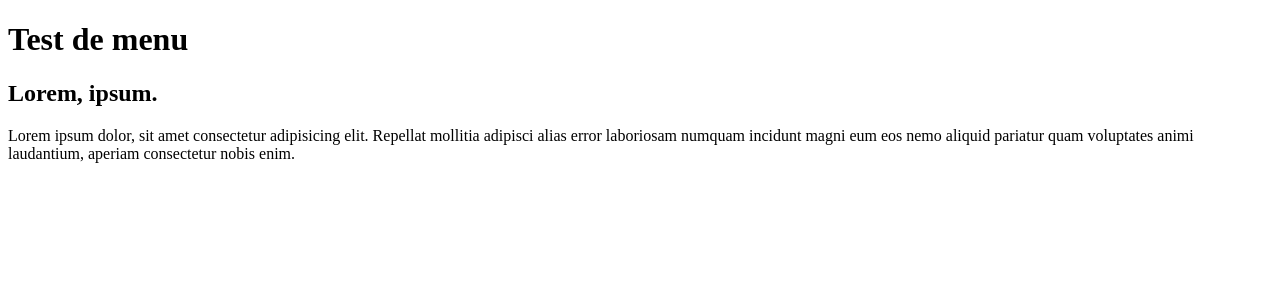
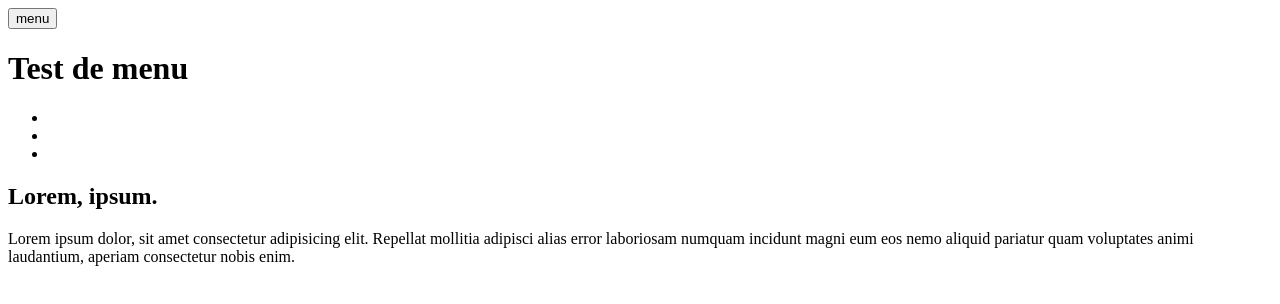
Before and after one commit to MMI-SAE-105/2023-r113-tp2-menu-alpinejs-BanjaminBobel, a plain HTML site: page index.html in a window 1280 px wide. Drawn offline with Linux system fonts and the light colour scheme.

Commit message:
Faire la page avec le menu visible

```diff
--- a/index.html
+++ b/index.html
@@ -10,7 +10,15 @@
     <!-- https://emmet.io/ -->
     <!-- header>h1{Test de menu} -->
     <header>
+      <button aria-controle="mainNAv"> menu </button>
       <h1>Test de menu</h1>
+      <nav id="mainNav">
+        <ul>
+          <li><a href="b"></a></li>
+          <li><a href="b"></a></li>
+          <li><a href="b"></a></li>
+        </ul>
+      </nav>
     </header>
     <!-- h2>lorem2^p>lorem -->
     <h2>Lorem, ipsum.</h2>
```
